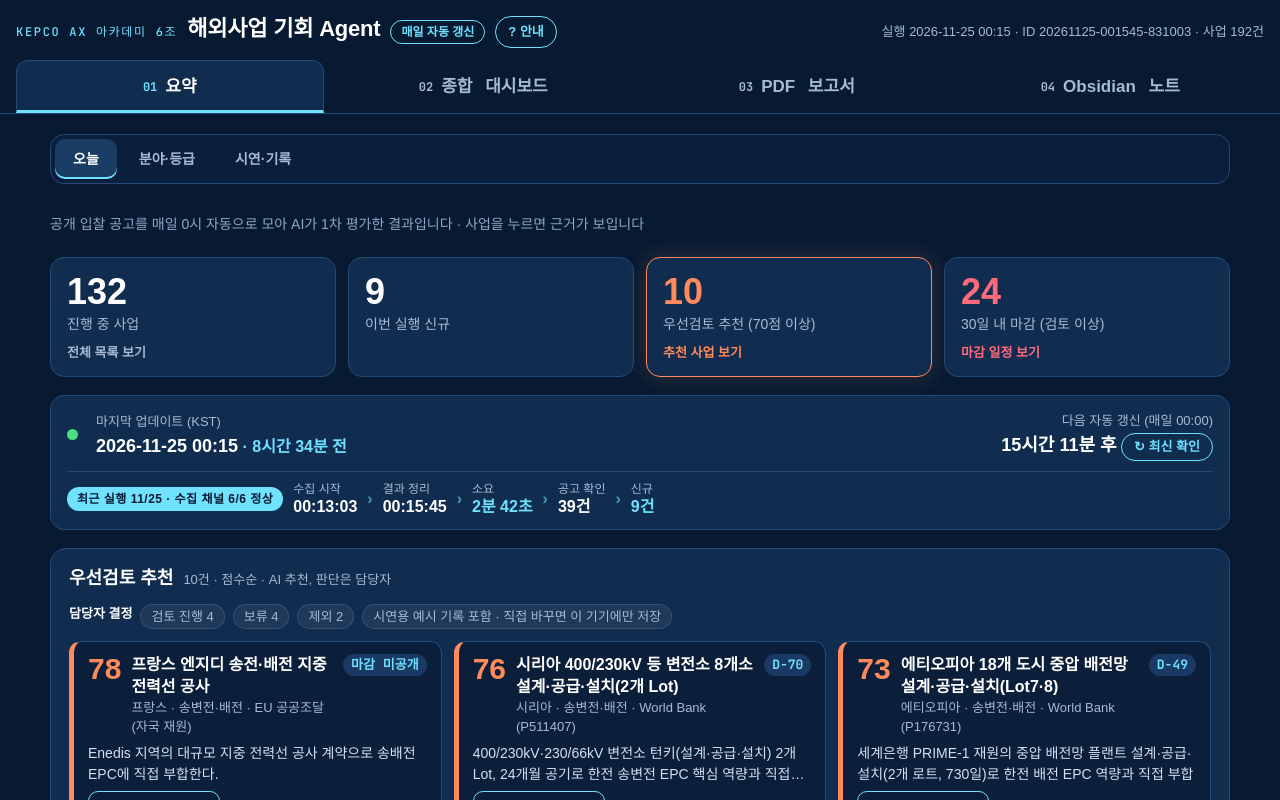
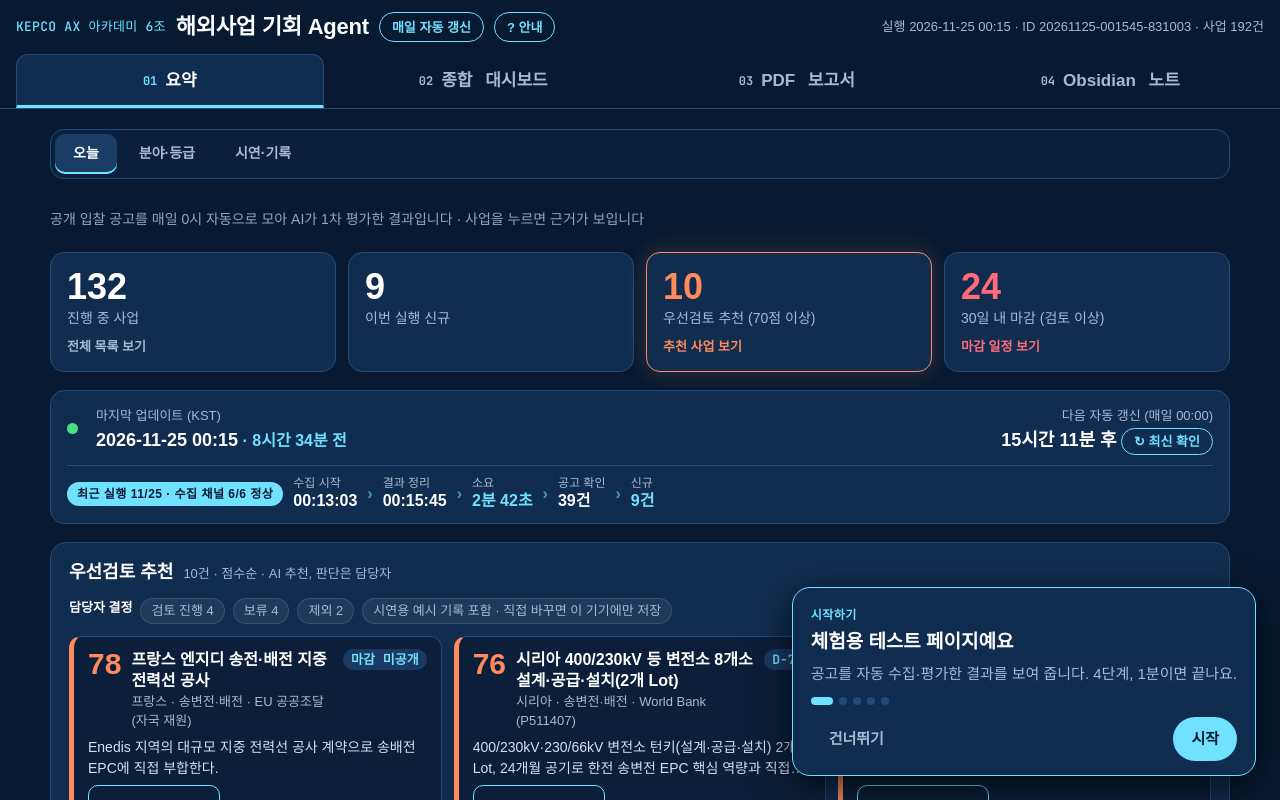
Before and after one commit to 13deuk-png/kepco-bid-agent-demo, a plain HTML site: page index.html in a window 1280 px wide. Drawn offline with Linux system fonts and the light colour scheme; a web font is replaced by a local one.

Commit message:
체험 페이지: 새 접속마다 인트로·이용 안내 표시, 헤더 크기 통일
Co-Authored-By: Claude Opus 5.5 <noreply@anthropic.com>
Claude-Session: https://claude.ai/code/session_01CR7BHeJHau1QSo8aGewmaf

```diff
--- a/index.html
+++ b/index.html
@@ -956,10 +956,10 @@ addEventListener("message",e=>{ const d=e.data; if(d&&d.kepcoTab&&["summary","da
   function open(){ i=0; box.hidden=false; render(); }
   q.onclick=()=>{ if(box.hidden) open(); else done(); };
   if(!auto) return;
-  const start=()=>{ let seen=false; try{seen=localStorage.getItem(KEY)==="1"}catch(e){} if(!seen) open(); };
+  const start=()=>{ let seen=false; try{seen=sessionStorage.getItem("kx-guide-s")==="1"}catch(e){} if(!seen){ try{sessionStorage.setItem("kx-guide-s","1")}catch(e){} open(); } };
   const intro=document.getElementById("intro");
   let began=false,touched=false; ["click","touchstart","wheel"].forEach(ev=>addEventListener(ev,()=>{touched=true},{once:true,passive:true}));
-  const go=()=>{ if(began) return; began=true; setTimeout(()=>{ if(!touched) start(); },6000); };
+  const go=()=>{ if(began) return; began=true; setTimeout(start,700); };
   if(!intro||intro.hidden||getComputedStyle(intro).display==="none") go(); else { document.addEventListener("introdone",go,{once:true}); const iv=setInterval(()=>{ if(intro.hidden||getComputedStyle(intro).display==="none"||!document.body.contains(intro)){ clearInterval(iv); go(); } },300); }
 })();
 
@@ -1108,6 +1108,12 @@ body.kx-demo #toast{top:76px!important;bottom:auto!important}
  #sum .dec input,.segbar button,#report button,#vault button{min-height:44px!important}
 }
 @media (max-height:700px){#sum .subtabs{position:static!important}}
+/* UX16: 헤더 브랜드 줄 크기 통일 */
+.brand{display:flex;align-items:center;gap:10px;flex-wrap:wrap}
+.brand .eyebrow{font-size:13px;line-height:30px;height:30px;letter-spacing:.02em}
+.brand .pill,.brand .kghelp{box-sizing:border-box;display:inline-flex;align-items:center;justify-content:center;height:30px;min-height:30px;padding:0 12px;font-size:13px;font-weight:700;line-height:1;border-radius:999px;border-width:1.5px}
+.brand b{line-height:30px}
+@media(max-width:760px){.brand .kghelp{height:44px;min-height:44px;min-width:44px;padding:0 14px}}
 </style><script>(function(){/* UX11: 숫자 카드를 누르면 해당 목록으로, 하위 탭·위치 기억 */
  var demo=/[?&]demo=1/.test(location.search);
  function blk(t){return [].slice.call(document.querySelectorAll('#sum .wrap > .blk')).find(function(b){return b.textContent.trim().indexOf(t)===0;});}
```
